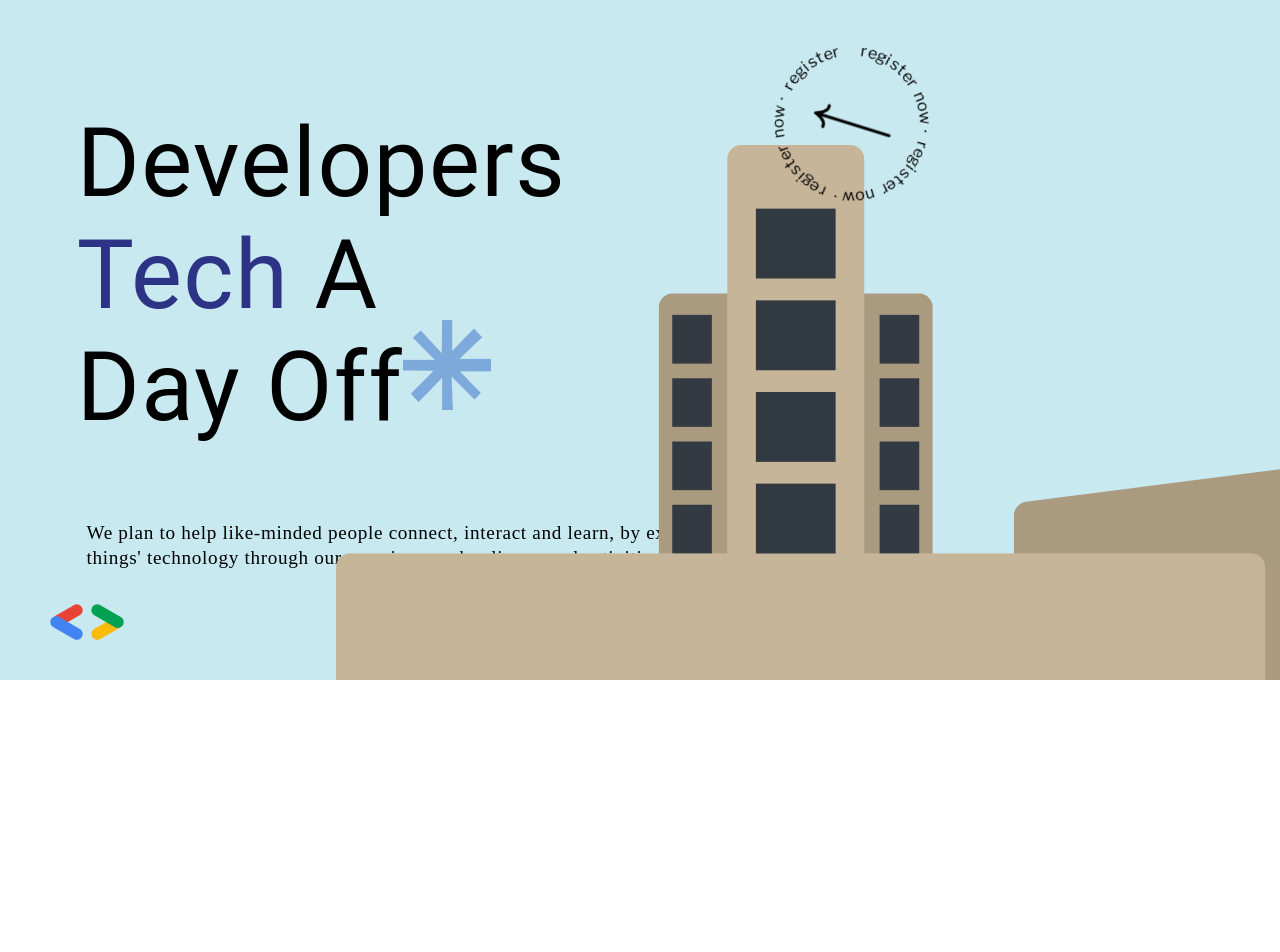
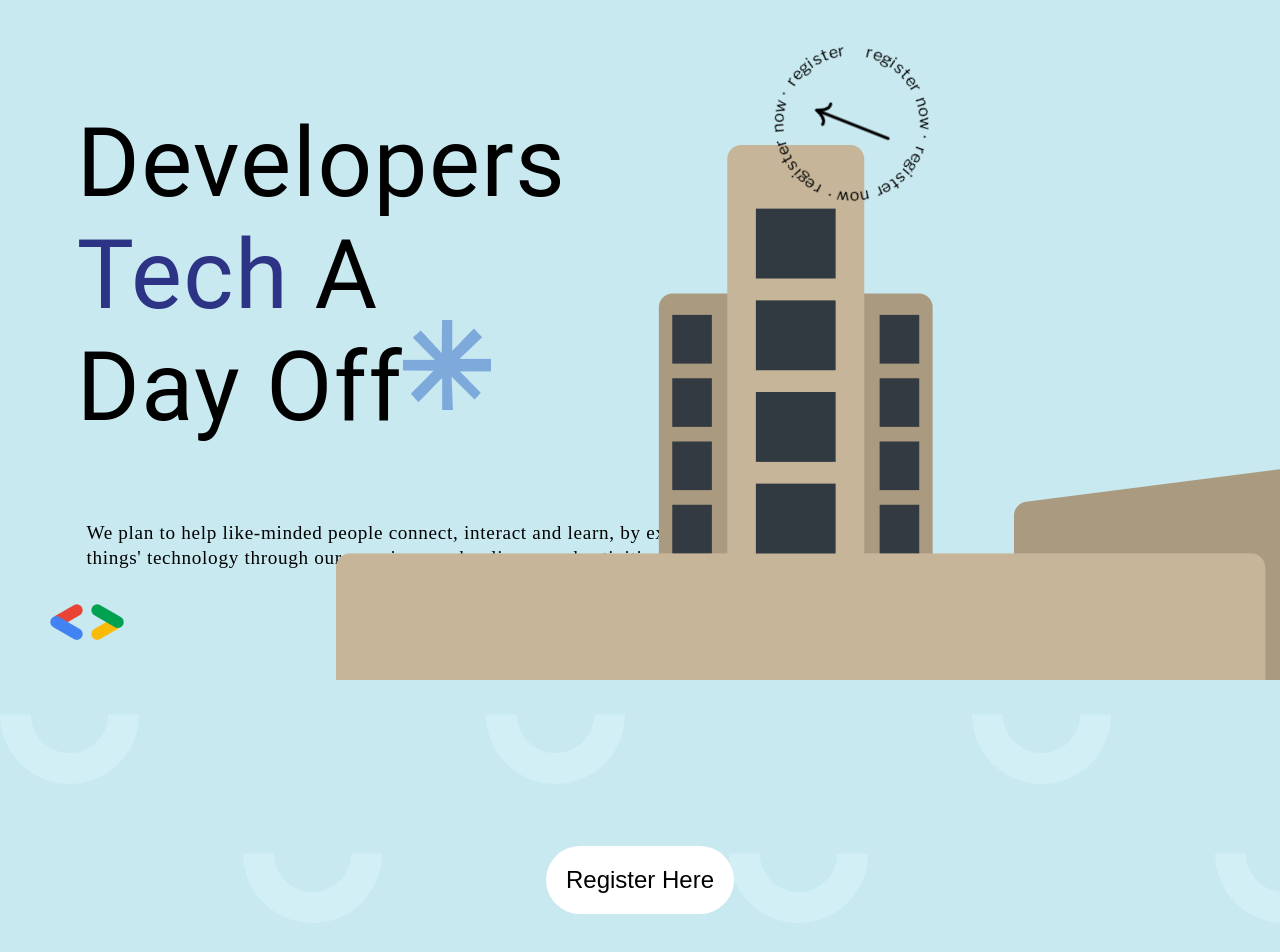
Before and after one commit to GDSC-IIITD/Winterlude23, a Next.js app: page / in a window 1280 px wide. Shown: the part 120-1072 px from the top of the page. Before the commit the page ends 800 px from the top, so only its background shows below. Built offline with nearby package versions, Linux system fonts and the light colour scheme.

Commit message:
Footer 50% Complete

```diff
--- a/components/footer/footer.jsx
+++ b/components/footer/footer.jsx
@@ -0,0 +1,19 @@
+
+
+import React from 'react'
+import styles from "./footer.module.css";
+export default function FooterComponent() {
+    return (
+        <div className={styles.footer}>
+
+
+                <div className={styles.footerHeader}>
+                    <button className={styles.registerHere}>
+                        Register Here
+                    </button>
+                </div>
+
+        </div>
+
+    )
+}
--- /dev/null
+++ b/components/footer/footer.module.css
@@ -0,0 +1,24 @@
+.footerHeader {
+    height: 400px;
+    background: #C8E9F0;
+    display: flex;
+    justify-content: center;
+    align-items: center;
+    background-image: url("/assets/footerbackgroundobjects.png");
+}
+
+.registerHere {
+    background: white;
+    outline: none;
+    border: none;
+    padding: 20px;
+    font-size: 24px;
+
+    border-radius: 60px;
+    transition: all 0.2s;
+}
+
+.registerHere:hover {
+    cursor: pointer;
+    transform: scale(1.08);
+}
--- a/components/header/header.jsx
+++ b/components/header/header.jsx
@@ -11,9 +11,9 @@ export default function HeaderComponent() {
 
             <nav className={styles.navbar}>
                 <div className={styles.logoHolder}>
-                    <img src="/assets/headerArrow.png" alt="" srcset="" />
+                    <img src="/assets/headerArrow.png" alt=""  />
                     <p>Winterlude/</p>
-                    <img style={{ transform: "rotateY(180deg)" }} src="/assets/headerArrow.png" alt="" srcset="" />
+                    <img style={{ transform: "rotateY(180deg)" }} src="/assets/headerArrow.png" alt=""  />
 
                 </div>
                 <ul className={styles.navMenuHolder}>
@@ -29,7 +29,7 @@ export default function HeaderComponent() {
                 <p className={styles.headerContent}>We plan to help like-minded people connect, interact and learn, by exposing them to all things' technology through our amazing speaker lineup and activities.</p>
             </div>
 
-            <img className={styles.logoBackground} src="/assets/googledevlogo.png" alt="" srcset="" />
+            <img className={styles.logoBackground} src="/assets/googledevlogo.png" alt=""  />
 
             <img className={styles.registerNow} src="/assets/headerRegister.png" alt="" />
 
--- a/components/header/header.module.css
+++ b/components/header/header.module.css
@@ -3,6 +3,7 @@
     background: #C8E9F0;
     position: relative;
 }
+
 
 
 .headerBackground {
@@ -106,6 +107,7 @@
     0% {
         transform: rotateZ(0deg);
     }
+
     100% {
         transform: rotateZ(360deg);
     }
--- a/pages/index.js
+++ b/pages/index.js
@@ -1,10 +1,13 @@
 import React from 'react'
+import FooterComponent from '../components/footer/footer'
 import HeaderComponent from '../components/header/header'
 
 export default function Main() {
   return (
     <div>
       <HeaderComponent />
+
+      <FooterComponent />
     </div>
   )
 }
--- a/styles/globals.css
+++ b/styles/globals.css
@@ -12,3 +12,9 @@ body {
   font-family: 'Inter';
 
 }
+
+
+.centerThis {
+  display: flex;
+  justify-content: center;
+}
```
Also changed, not shown: public/assets/footerbackgroundobjects.png (added).
